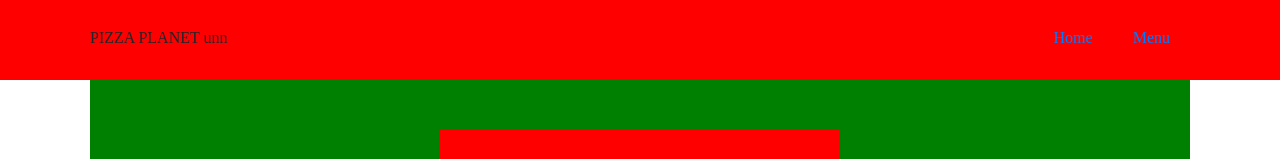
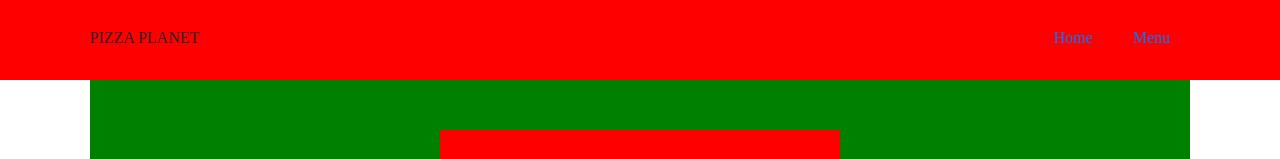
Before and after one commit to dzmitry-viartseika/pizza-planet-fullstack, a Vue app in the folder frontend/: page /banner in a window 1280 px wide. Shown: the top 159 px of the page. Built offline with nearby package versions, Linux system fonts and the light colour scheme; sample sign-in values are in the browser's storage.

Commit message:
lazy loading

```diff
--- a/frontend/src/components/HeaderTemplate.vue
+++ b/frontend/src/components/HeaderTemplate.vue
@@ -6,7 +6,6 @@
                @click="proceedToHomePage()"
           >
             PIZZA PLANET
-            {{ userName }}
           </div>
           <nav class="header-row__nav">
             <ul class="header-row__nav-list">
@@ -39,11 +38,6 @@ export default {
         },
       ],
     };
-  },
-  computed: {
-    userName() {
-      return this.$store.getters.userName;
-    },
   },
   methods: {
     proceedToHomePage() {
--- a/frontend/src/components/LoginTemplate.vue
+++ b/frontend/src/components/LoginTemplate.vue
@@ -72,7 +72,6 @@ export default {
         this.token = resp.data.token;
         localStorage.setItem('token', JSON.stringify(this.token));
         if (this.token) {
-          this.$store.commit('setUserName', this.user.login);
           this.$router.push('/banner');
         }
       }).catch((err) => {
--- a/frontend/src/store/modules/goods.js
+++ b/frontend/src/store/modules/goods.js
@@ -2,7 +2,7 @@ export default {
   state: {
     goodsList: [],
     cartList: [],
-    userName: 'unn',
+    userName: '',
   },
   getters: {
     goodsList: (state) => state.goodsList,
```
